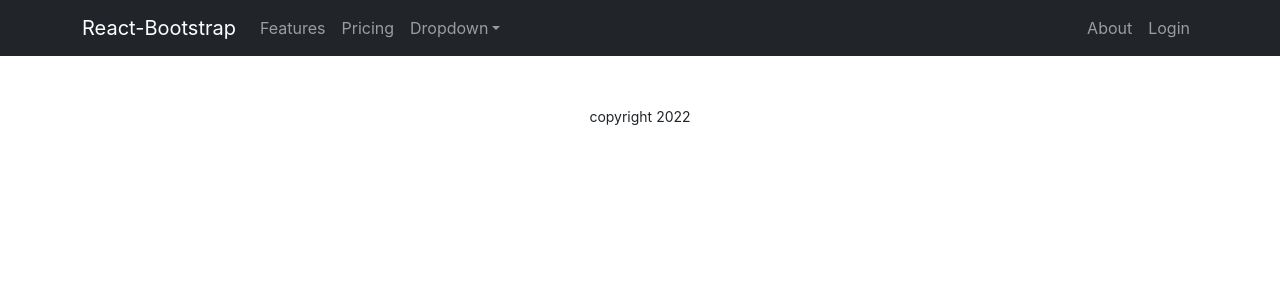
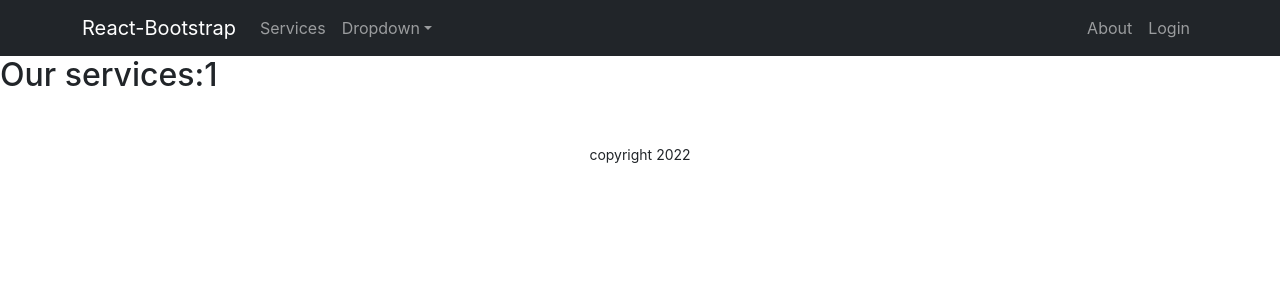
Before and after one commit to yaminhossen/wild-photographer, a React (Create React App) app: page /service/1 in a window 1280 px wide. Shown: the top 300 px of the page. Built offline with nearby package versions, Linux system fonts and the light colour scheme.

Commit message:
404 added

```diff
--- a/src/App.js
+++ b/src/App.js
@@ -1,9 +1,11 @@
 import { Route, Routes } from 'react-router-dom';
 import './App.css';
 import About from './Pages/About/About';
+import CheckOut from './Pages/CheckOut/CheckOut';
 import Home from './Pages/Home/Home/Home';
 import Footer from './Pages/Shared/Footer/Footer';
 import Header from './Pages/Shared/Header/Header';
+import Notfound from './Pages/Shared/NotFound/Notfound';
 
 function App() {
   return (
@@ -11,8 +13,12 @@ function App() {
       <Header></Header>
       <Routes>
         <Route path='/' element={<Home></Home>}></Route>
+        <Route path='/home' element={<Home></Home>}></Route>
+        <Route path='/service/:serviceId' element={<CheckOut></CheckOut>}></Route>
         <Route path='/about' element={<About></About>}></Route>
+        <Route path='*' element={<Notfound></Notfound>}></Route>
       </Routes>
+
       <Footer></Footer>
     </div>
   );
--- /dev/null
+++ b/src/Pages/CheckOut/CheckOut.js
@@ -0,0 +1,13 @@
+import React from 'react';
+import { useParams } from 'react-router-dom';
+
+const CheckOut = () => {
+    const { serviceId } = useParams();
+    return (
+        <div>
+            <h2>Our services:{serviceId}</h2>
+        </div>
+    );
+};
+
+export default CheckOut;
--- a/src/Pages/Home/Service/Service.js
+++ b/src/Pages/Home/Service/Service.js
@@ -1,15 +1,20 @@
 import React from 'react';
+import { useNavigate } from 'react-router-dom';
 import './Service.css'
 
 const Service = ({ service }) => {
-    const { name, img, description, price } = service;
+    const { name, img, description, price, id } = service;
+    const navigate = useNavigate();
+    const navigateToServiceDetail = id => {
+        navigate(`/service/${id}`)
+    }
     return (
         <div className='service'>
             <img src={img} alt="" />
             <h2>{name}</h2>
             <p>price:{price}</p>
             <p><small>description{description}</small></p>
-            <button className='btn btn-warning'>Book:{name}</button>
+            <button onClick={() => navigateToServiceDetail(id)} className='btn btn-warning'>Book:{name}</button>
         </div>
     );
 };
--- a/src/Pages/Home/Services/Services.js
+++ b/src/Pages/Home/Services/Services.js
@@ -13,7 +13,7 @@ const Services = () => {
             .then(data => setServices(data));
     }, [])
     return (
-        <div>
+        <div id='services'>
             <h2 className='services-title'>This is our service:{services.length}</h2>
             <div className="services-container">
                 {
--- a/src/Pages/Shared/Header/Header.js
+++ b/src/Pages/Shared/Header/Header.js
@@ -11,8 +11,8 @@ const Header = () => {
                     <Navbar.Toggle aria-controls="responsive-navbar-nav" />
                     <Navbar.Collapse id="responsive-navbar-nav">
                         <Nav className="me-auto">
-                            <Nav.Link href="#features">Features</Nav.Link>
-                            <Nav.Link href="#pricing">Pricing</Nav.Link>
+                            <Nav.Link href="home#services">Services</Nav.Link>
+                            {/* <Nav.Link href="#pricing">Pricing</Nav.Link> */}
                             <NavDropdown title="Dropdown" id="collasible-nav-dropdown">
                                 <NavDropdown.Item href="#action/3.1">Action</NavDropdown.Item>
                                 <NavDropdown.Item href="#action/3.2">Another action</NavDropdown.Item>
@@ -23,7 +23,7 @@ const Header = () => {
                         </Nav>
                         <Nav>
                             <Nav.Link as={Link} to="/about"> About</Nav.Link>
-                            <Nav.Link as={Link} to="/login">
+                            <Nav.Link as={Link} to="login">
                                 Login
                             </Nav.Link>
                         </Nav>
--- /dev/null
+++ b/src/Pages/Shared/NotFound/Notfound.js
@@ -0,0 +1,11 @@
+import React from 'react';
+
+const Notfound = () => {
+    return (
+        <div>
+            <h2>THis page cant found herre 404!!</h2>
+        </div>
+    );
+};
+
+export default Notfound;
```
